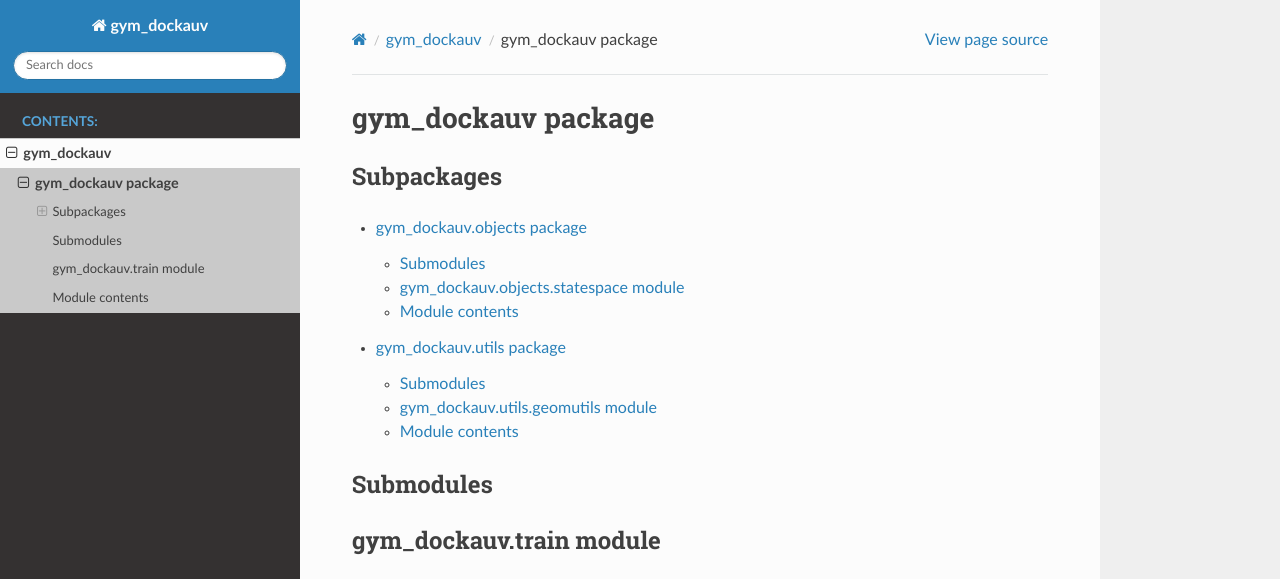
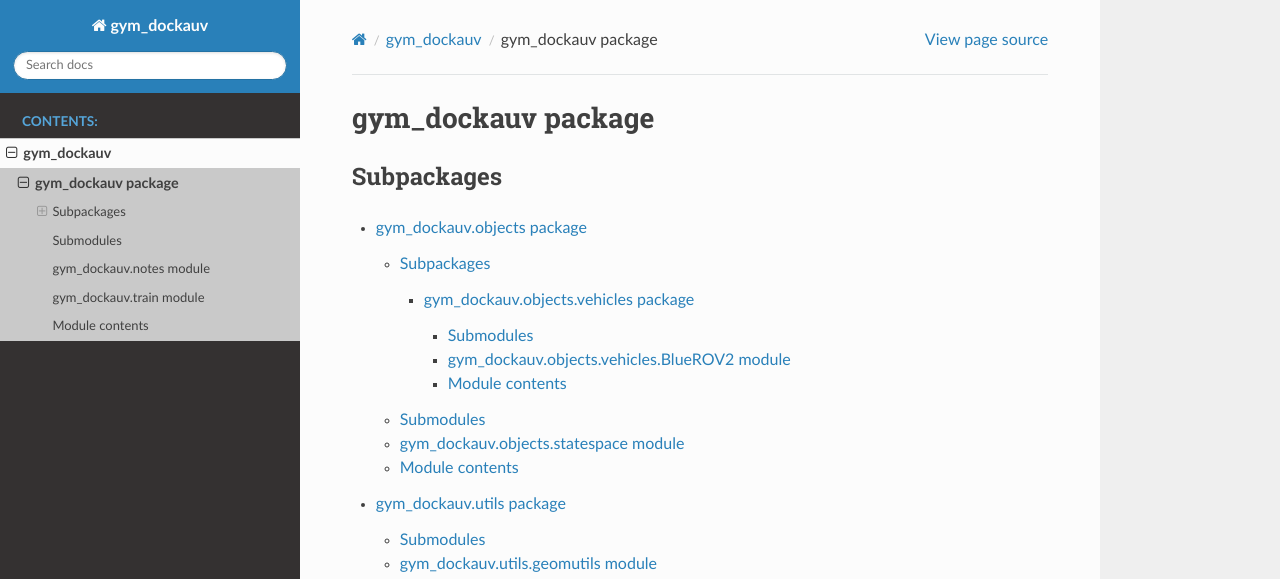
Before and after one commit to Erikx3/gym_dockauv, a Sphinx documentation site: the page built from docsrc/source/gym_dockauv.rst, in a window 1280 px wide and 1385 px high. Shown: the top 579 px of the window. Built offline with Sphinx 7.4.7 and the Read the Docs theme 2.0.0, drawn with Linux system fonts in a browser that asks for light colours; some of the changed text lies outside the part shown; grey boxes are pictures that could not be loaded.

```diff
--- a/docsrc/source/conf.py
+++ b/docsrc/source/conf.py
@@ -12,7 +12,7 @@
 #
 import os
 import sys
-sys.path.insert(0, os.path.abspath('../..'))
+sys.path.insert(0, os.path.abspath('../gym_dockauv'))
 # sys.path.insert(0, os.path.abspath('../gym_dockauv'))
 # sys.path.insert(0, os.path.abspath('../gym_dockauv/objects'))
 # sys.path.insert(0, os.path.abspath('../gym_dockauv/utils'))
--- a/docsrc/source/gym_dockauv.objects.rst
+++ b/docsrc/source/gym_dockauv.objects.rst
@@ -1,5 +1,13 @@
 gym\_dockauv.objects package
 ============================
+
+Subpackages
+-----------
+
+.. toctree::
+   :maxdepth: 4
+
+   gym_dockauv.objects.vehicles
 
 Submodules
 ----------
--- /dev/null
+++ b/docsrc/source/gym_dockauv.objects.vehicles.rst
@@ -0,0 +1,21 @@
+gym\_dockauv.objects.vehicles package
+=====================================
+
+Submodules
+----------
+
+gym\_dockauv.objects.vehicles.BlueROV2 module
+---------------------------------------------
+
+.. automodule:: gym_dockauv.objects.vehicles.BlueROV2
+   :members:
+   :undoc-members:
+   :show-inheritance:
+
+Module contents
+---------------
+
+.. automodule:: gym_dockauv.objects.vehicles
+   :members:
+   :undoc-members:
+   :show-inheritance:
--- a/docsrc/source/gym_dockauv.rst
+++ b/docsrc/source/gym_dockauv.rst
@@ -12,6 +12,14 @@
 
 Submodules
 ----------
+
+gym\_dockauv.notes module
+-------------------------
+
+.. automodule:: gym_dockauv.notes
+   :members:
+   :undoc-members:
+   :show-inheritance:
 
 gym\_dockauv.train module
 -------------------------
```
Also changed, not shown: README.md (+2 -3 lines).
